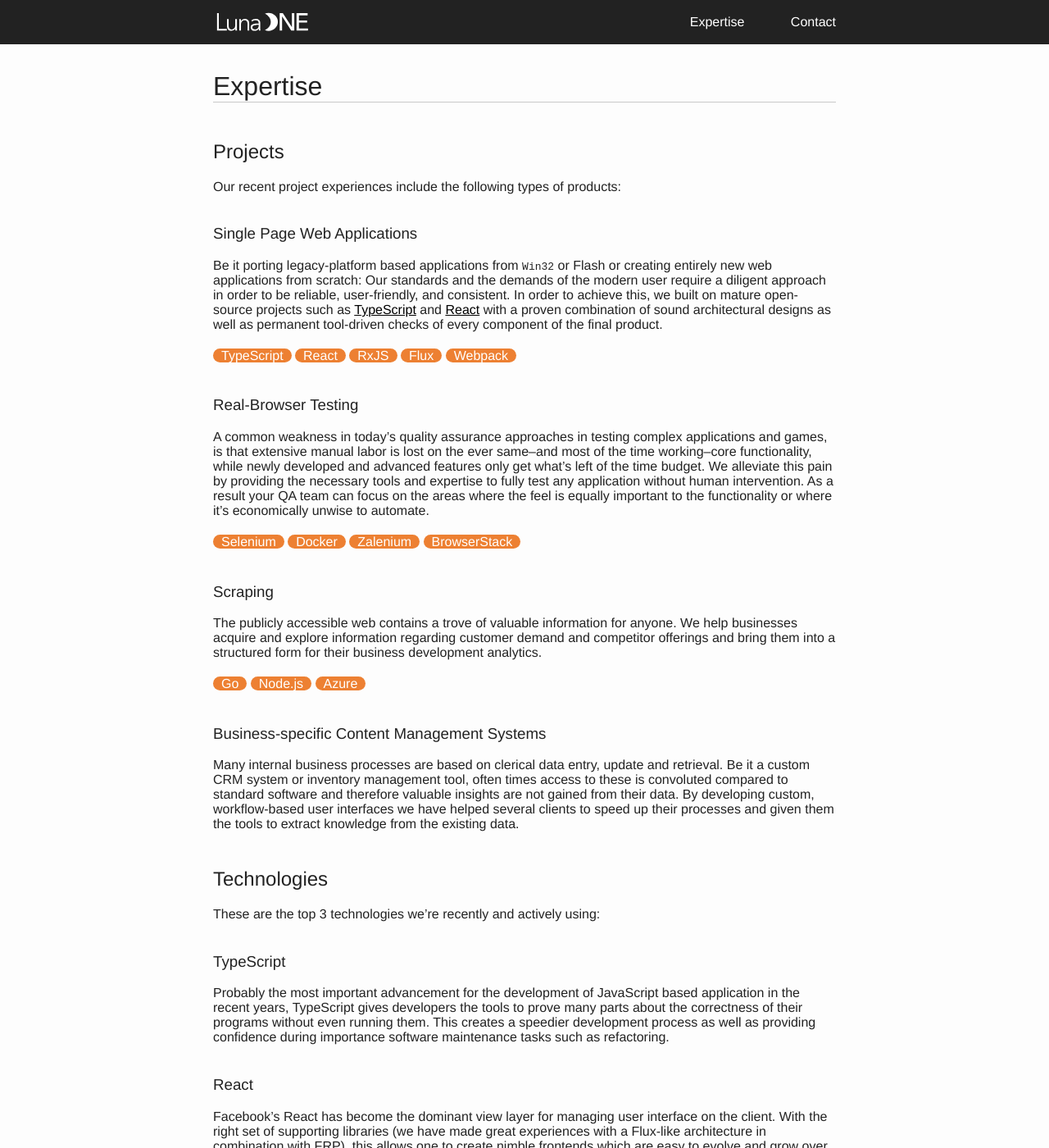
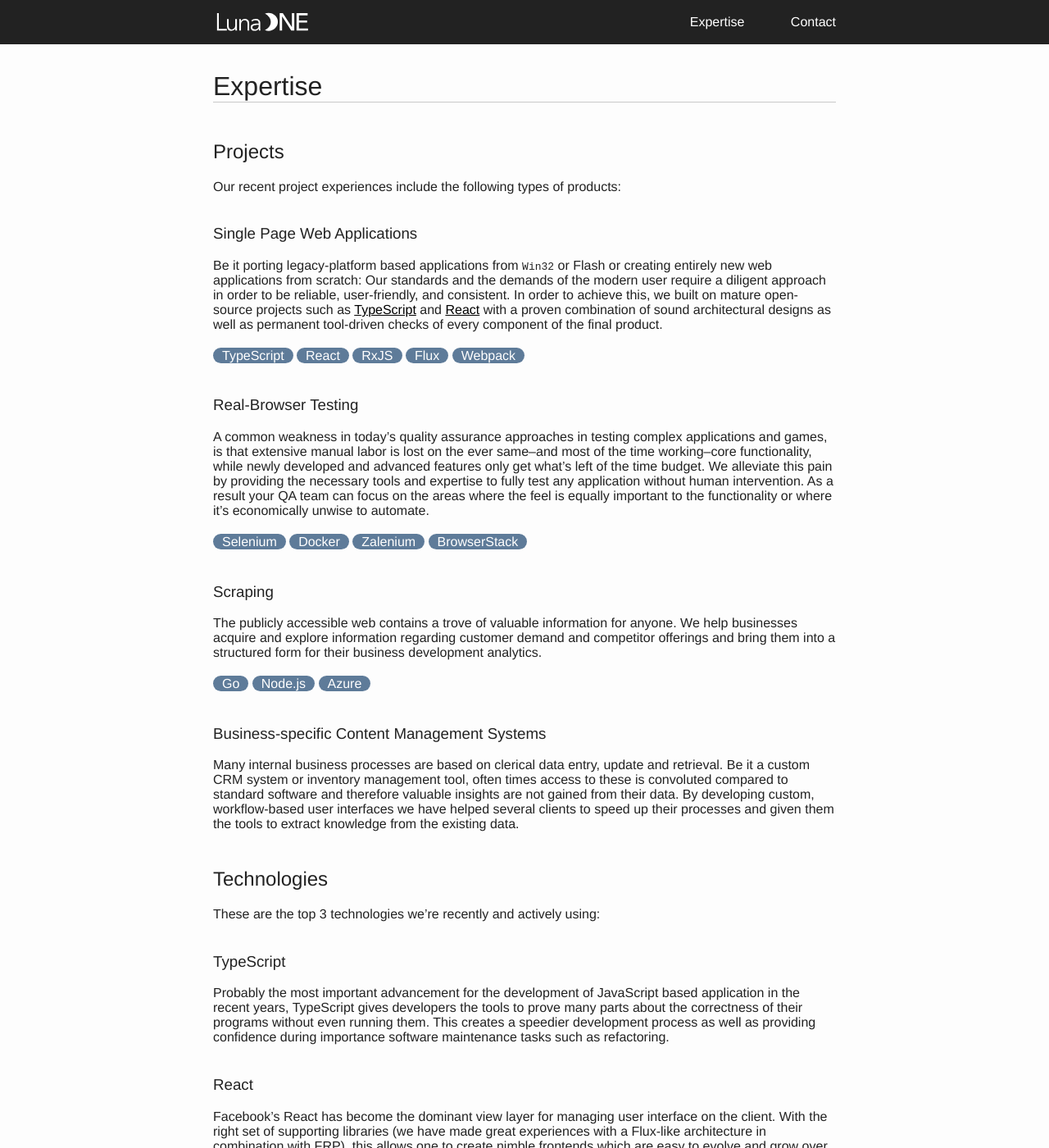
Before and after one commit to LunaONE/web, a Jekyll site: the page built from expertise.md, in a window 1280 px wide and 1400 px high. Shown: the whole window at 82% size. Built offline with Jekyll 4.4.1, drawn with Linux system fonts in a browser that asks for light colours; our own code applies the rules of GitHub Pages for plain Markdown files.

Commit message:
Toned down technology tag color

```diff
--- a/assets/main.scss
+++ b/assets/main.scss
@@ -243,8 +243,8 @@
 
 .tt {
   color: white;
-  background-color: #ED8032;
-  padding: 0 10px;
+  background-color: #5E7B99;
+  padding: 1px 11px;
   height: 15px;
   line-height: 25px;
   border-radius: 15px;
```
